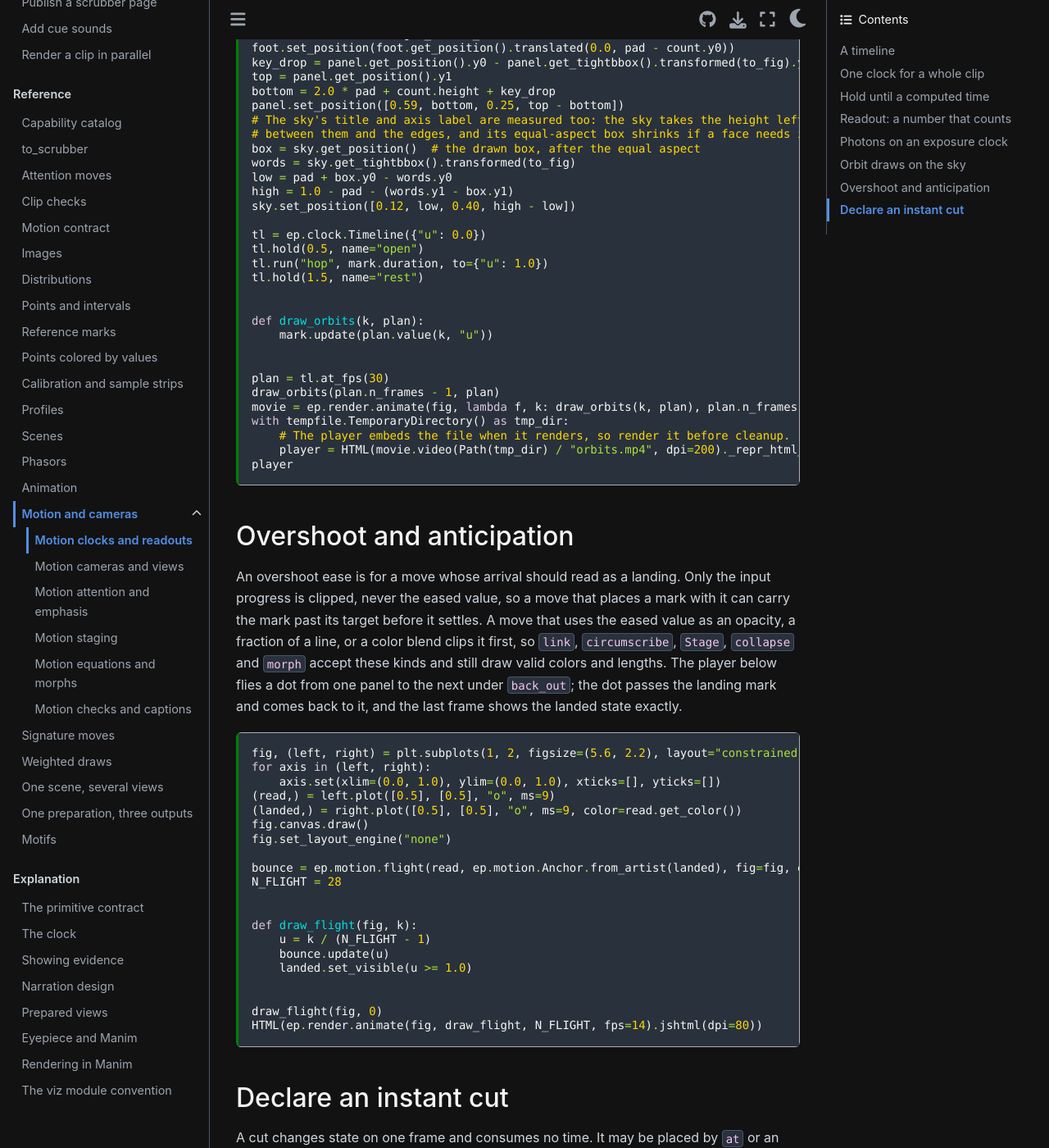
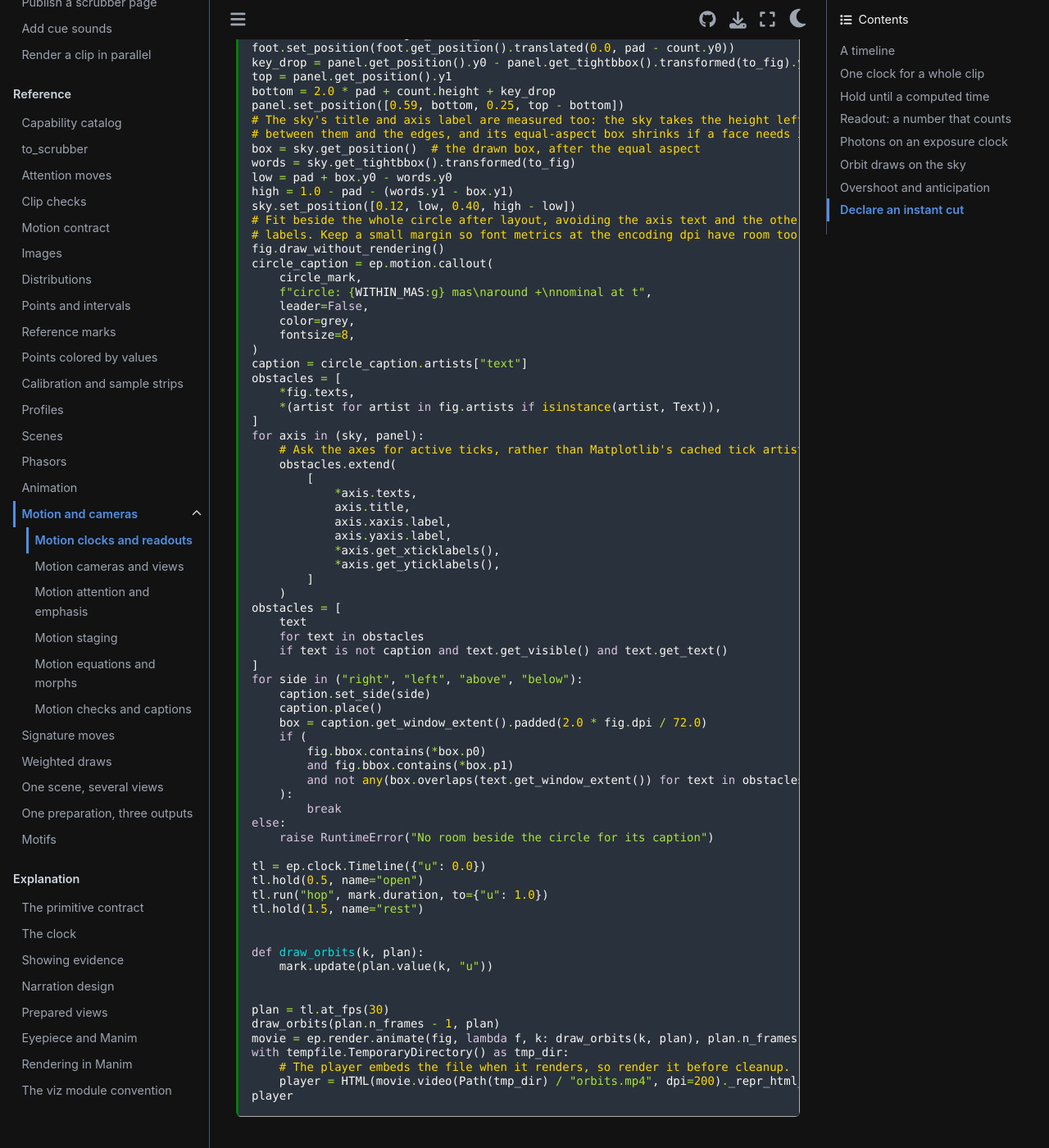
Before and after one commit to CoreySpohn/eyepiece, a Sphinx documentation site: the page built from docs/gallery/motion-clock.md, in a window 1280 px wide and 1400 px high, scrolled down 12114 px. Shown: the whole window at 82% size. Built offline with Sphinx 7.4.7 and the Sphinx Book theme 1.1.4, drawn with Linux system fonts in a browser that asks for light colours; pages that are not in the unit, such as notebooks, are missing from menus; some of the changed text lies outside the part shown.

Commit message:
docs(gallery): place the orbit circle caption away from the axes

````diff
--- a/docs/gallery/motion-clock.md
+++ b/docs/gallery/motion-clock.md
@@ -476,6 +476,7 @@
 
 ```{code-cell} python
 from hwoutils.constants import G, Msun2kg
+from matplotlib.text import Text
 from matplotlib.transforms import Bbox
 from orbix.equations.orbit import mean_motion, period_n
 from orbix.orbit import KeplerianOrbit
@@ -570,8 +571,11 @@
 sky.plot(0.0, 0.0, "*", color=grey, ms=9)
 sky.plot(*nominal_orbit.T, color=grey, lw=0.8, ls="--")
 circle = np.linspace(0.0, 2.0 * np.pi, 121)
-sky.plot(*(nominal + WITHIN_MAS * np.column_stack([np.cos(circle), np.sin(circle)])).T,
-         color=grey, lw=1.0)  # fmt: skip
+(circle_mark,) = sky.plot(
+    *(nominal + WITHIN_MAS * np.column_stack([np.cos(circle), np.sin(circle)])).T,
+    color=grey,
+    lw=1.0,
+)
 sky.plot(*nominal, "+", color=grey, ms=11, mew=1.4)
 sky.set_aspect("equal")
 sky.invert_xaxis()  # RA increasing to the left, as orbix draws the sky
@@ -616,10 +620,6 @@
 left = nominal_orbit[np.argmax(nominal_orbit[:, 0])]
 ep.motion.callout(ep.motion.Anchor.from_data(sky, left), "nominal orbit\n(dashed)",
                   side="right", leader=False, color=grey, fontsize=8)  # fmt: skip
-# The lower rim leaves room for the caption above the RA ticks in either face.
-ep.motion.callout(ep.motion.Anchor.from_data(sky, nominal - [0.0, WITHIN_MAS]),
-                  f"circle: {WITHIN_MAS:g} mas\naround +\nnominal at t",
-                  side="below", leader=False, color=grey, fontsize=8)  # fmt: skip
 panel.annotate(f"dashed:\nanswer from\n{len(reference):,}\ndraws: {p_ref:.1%}", (1.0, p_ref),
                xycoords=("axes fraction", "data"), xytext=(8, 0),
                textcoords="offset points", va="center", **note)  # fmt: skip
@@ -643,6 +643,50 @@
 low = pad + box.y0 - words.y0
 high = 1.0 - pad - (words.y1 - box.y1)
 sky.set_position([0.12, low, 0.40, high - low])
+# Fit beside the whole circle after layout, avoiding the axis text and the other
+# labels. Keep a small margin so font metrics at the encoding dpi have room too.
+fig.draw_without_rendering()
+circle_caption = ep.motion.callout(
+    circle_mark,
+    f"circle: {WITHIN_MAS:g} mas\naround +\nnominal at t",
+    leader=False,
+    color=grey,
+    fontsize=8,
+)
+caption = circle_caption.artists["text"]
+obstacles = [
+    *fig.texts,
+    *(artist for artist in fig.artists if isinstance(artist, Text)),
+]
+for axis in (sky, panel):
+    # Ask the axes for active ticks, rather than Matplotlib's cached tick artists.
+    obstacles.extend(
+        [
+            *axis.texts,
+            axis.title,
+            axis.xaxis.label,
+            axis.yaxis.label,
+            *axis.get_xticklabels(),
+            *axis.get_yticklabels(),
+        ]
+    )
+obstacles = [
+    text
+    for text in obstacles
+    if text is not caption and text.get_visible() and text.get_text()
+]
+for side in ("right", "left", "above", "below"):
+    caption.set_side(side)
+    caption.place()
+    box = caption.get_window_extent().padded(2.0 * fig.dpi / 72.0)
+    if (
+        fig.bbox.contains(*box.p0)
+        and fig.bbox.contains(*box.p1)
+        and not any(box.overlaps(text.get_window_extent()) for text in obstacles)
+    ):
+        break
+else:
+    raise RuntimeError("No room beside the circle for its caption")
 
 tl = ep.clock.Timeline({"u": 0.0})
 tl.hold(0.5, name="open")
````
